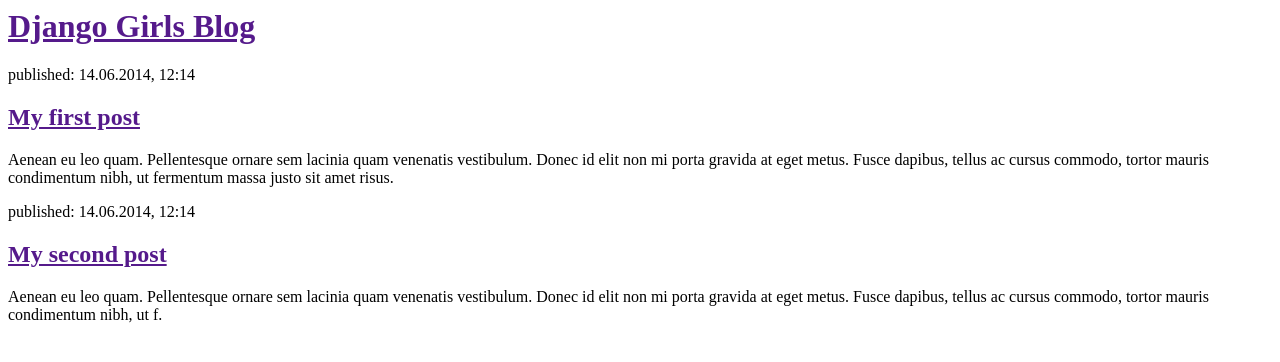
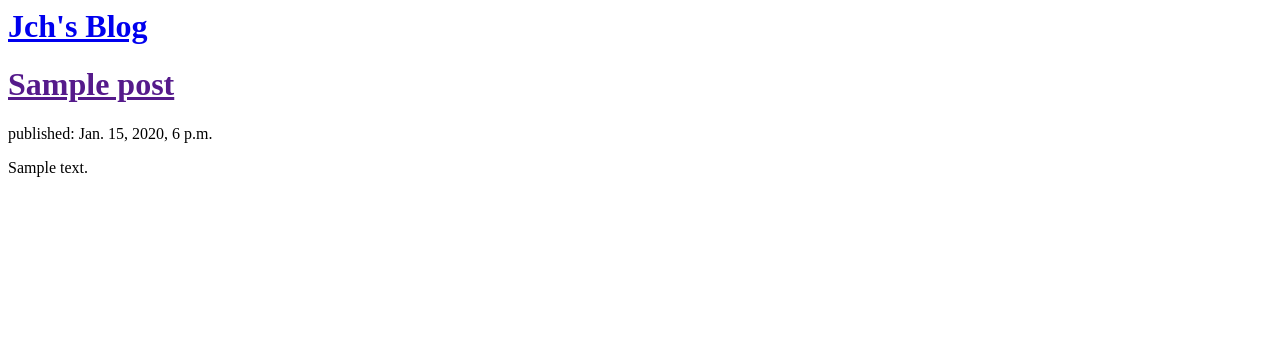
Before and after one commit to LLLeon/my-first-blog, a Django app: template blog/templates/blog/post_list.html in a window 1280 px wide. Shown: the top 362 px of the page. Run offline with Django 3.2, Linux system fonts and the light colour scheme; the template is opened without the code that fills it: values that come from a table or form of the project are taken from there, others are empty; tables that the repository leaves empty hold one stand-in row (values such as "Sample post").

Commit message:
Modified templates to display posts from database.

```diff
--- a/blog/templates/blog/post_list.html
+++ b/blog/templates/blog/post_list.html
@@ -1,3 +1,4 @@
+<!--
 <head>
         <title>Django Girls blog</title>
     </head>
@@ -19,3 +20,20 @@
         </div>
     </body>
 </html>
+-->
+
+<head>
+        <title>Django Girls blog</title>
+    </head>
+    <body>
+        <div>
+            <h1><a href='/'>Jch's Blog</a></h1>
+        <div>
+            {% for post in posts %}
+            <h1><a href=''>{{ post.title }}</a></h1>
+            <p>published: {{ post.published_date }}</p>
+            <p>{{ post.text|linebreaks }}
+            {% endfor %}
+        </div>
+    </body>
+</html>
--- a/blog/views.py
+++ b/blog/views.py
@@ -1,5 +1,8 @@
 from django.shortcuts import render
+from django.utils import timezone
+from .models import Post
 
 
 def post_list(request):
-	return render(request, 'blog/post_list.html', {})
+	posts = Post.objects.filter(published_date__lte=timezone.now()).order_by('published_date')
+	return render(request, 'blog/post_list.html', {'posts': posts})
```
